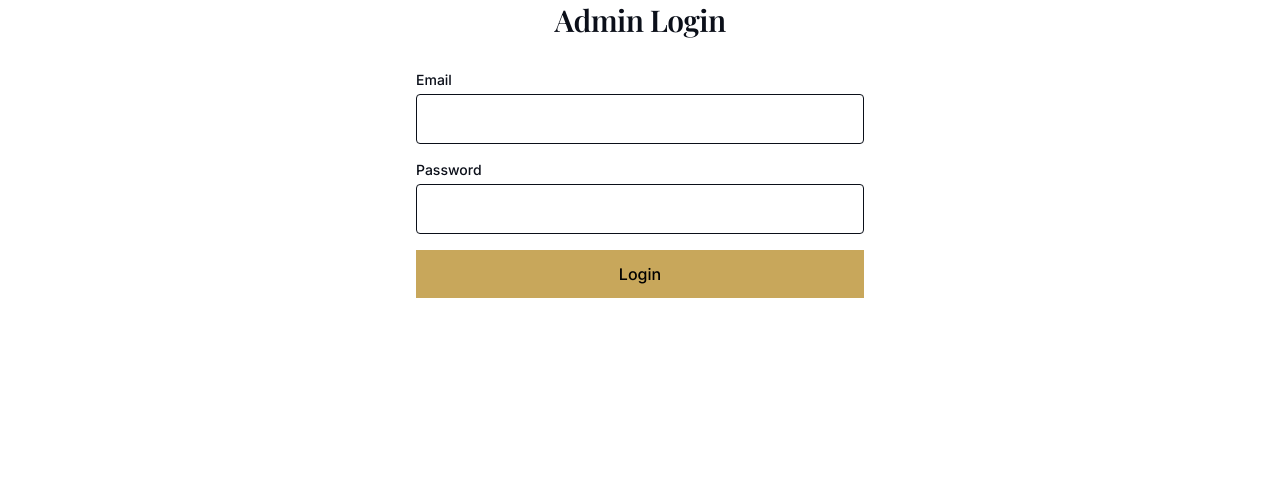
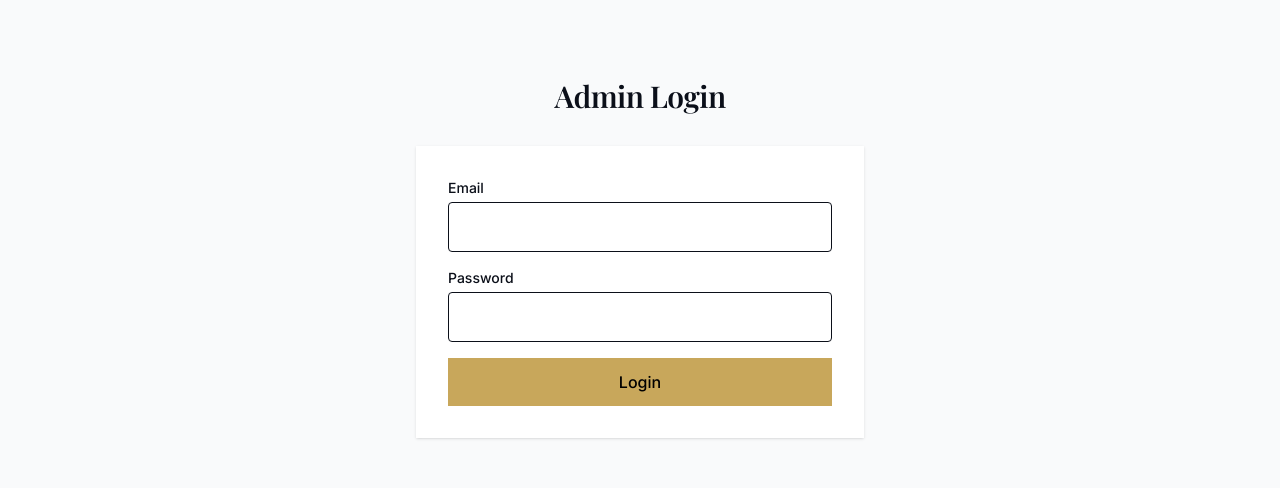
Before and after one commit to bushsga/The-Grid, a Next.js app: page /admin/login in a window 1280 px wide. Shown: the part 247-735 px from the top of the page. Built offline with nearby package versions, Linux system fonts and the light colour scheme; no server answers; sample sign-in values are in the browser's storage; a web font is replaced by a local one.

Commit message:
update admin security

```diff
--- a/app/admin/layout.tsx
+++ b/app/admin/layout.tsx
@@ -3,7 +3,7 @@
 import { useEffect, useState } from "react"
 import { onAuthStateChanged } from "firebase/auth"
 import { auth } from "@/lib/firebase"
-import { useRouter } from "next/navigation"
+import { useRouter, usePathname } from "next/navigation"
 import Link from "next/link"
 import { LayoutDashboard, Package, ShoppingBag, LogOut } from "lucide-react"
 
@@ -13,18 +13,26 @@ export default function AdminLayout({
   children: React.ReactNode
 }) {
   const [loading, setLoading] = useState(true)
+  const [user, setUser] = useState<any>(null)
   const router = useRouter()
+  const pathname = usePathname()
+
+  // Check if current page is login page
+  const isLoginPage = pathname === "/admin/login"
 
   useEffect(() => {
     const unsubscribe = onAuthStateChanged(auth, (user) => {
-      if (!user) {
+      if (!user && !isLoginPage) {
+        // Only redirect if not on login page
         router.push("/admin/login")
+      } else {
+        setUser(user)
       }
       setLoading(false)
     })
 
     return () => unsubscribe()
-  }, [router])
+  }, [router, isLoginPage])
 
   if (loading) {
     return (
@@ -36,7 +44,8 @@ export default function AdminLayout({
 
   return (
     <div className="min-h-screen bg-gray-50">
-      {/* Admin Navigation */}
+      {/* Only show navbar if user is logged in AND not on login page */}
+      {user && !isLoginPage && (
         <nav className="bg-[#0B0F19] text-white sticky top-0 z-50">
           <div className="max-w-7xl mx-auto px-4">
             <div className="flex items-center justify-between h-16">
@@ -74,6 +83,7 @@ export default function AdminLayout({
             </div>
           </div>
         </nav>
+      )}
 
       <div className="py-8">
         {children}
--- a/app/admin/login/page.tsx
+++ b/app/admin/login/page.tsx
@@ -30,12 +30,12 @@ export default function AdminLogin() {
   }
 
   return (
-    <main className="py-20 bg-white min-h-screen">
+    <main className="min-h-screen bg-gray-50 flex items-center justify-center py-12">
       <Container>
         <div className="max-w-md mx-auto">
           <h1 className="text-3xl font-semibold mb-8 text-center">Admin Login</h1>
 
-          <form onSubmit={handleSubmit} className="space-y-4">
+          <form onSubmit={handleSubmit} className="space-y-4 bg-white p-8 shadow-sm">
             {error && (
               <div className="bg-red-50 text-red-500 p-3 text-sm">
                 {error}
```
Lines whose indentation alone changed are shown as unchanged.
